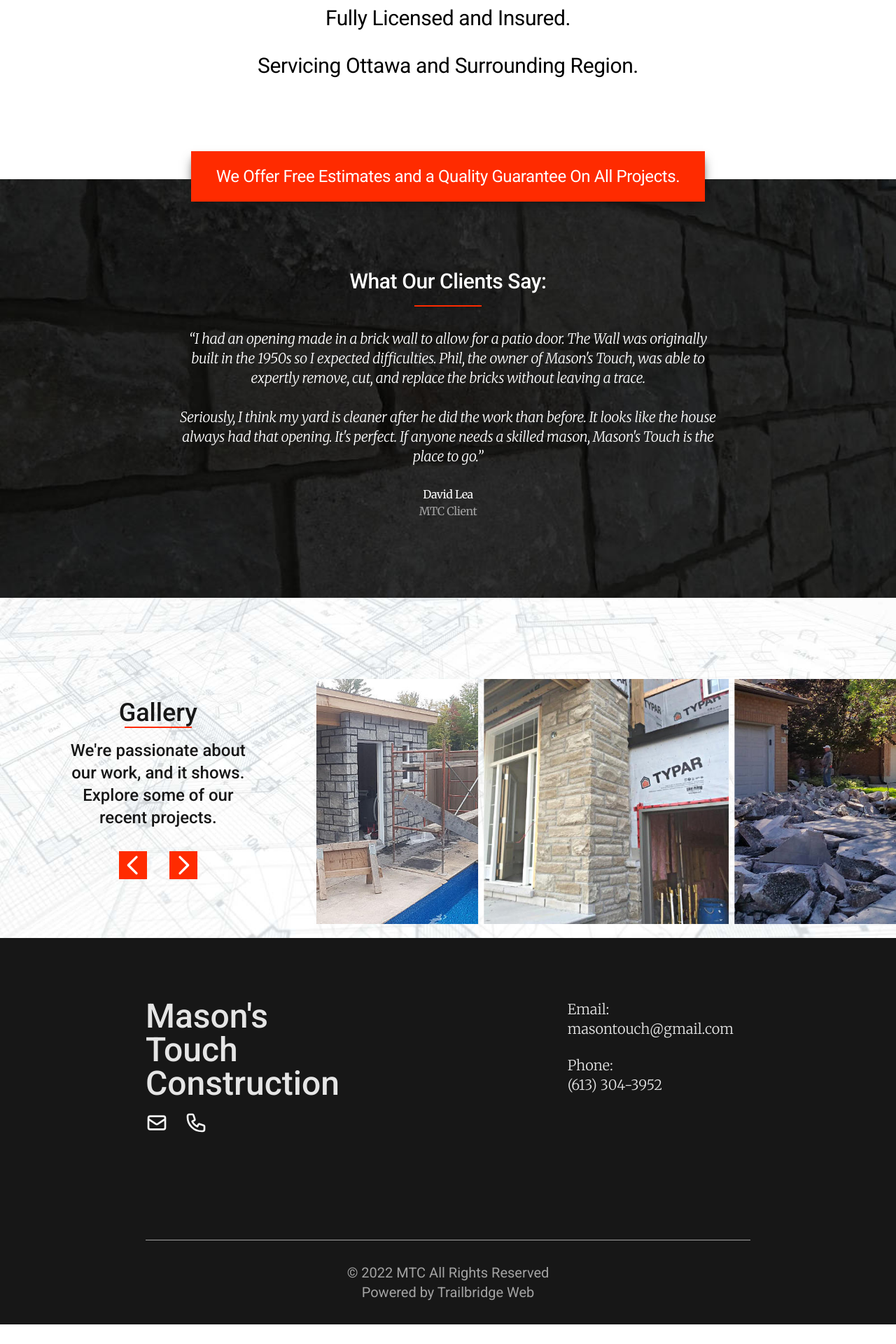
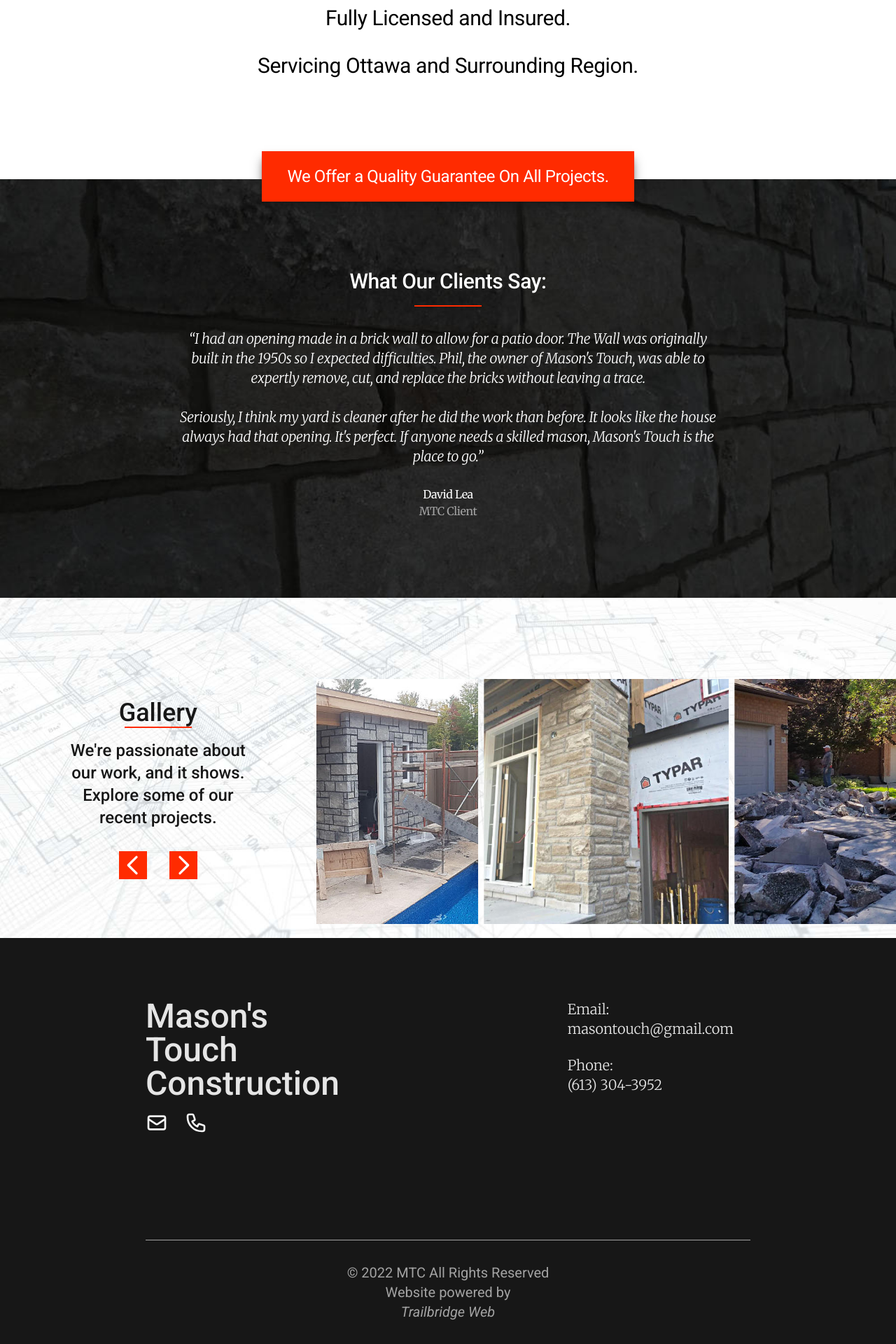
Before and after one commit to EMurrell/MTC2, a Next.js app: page / in a window 1280 px wide. Shown: the part 1386-3306 px from the top of the page at 70% size. Before the commit the page ends 3278 px from the top, so only its background shows below. Built offline with nearby package versions, Linux system fonts and the light colour scheme; some icons are missing.

Commit message:
add link to trailbridge website

```diff
--- a/components/About.js
+++ b/components/About.js
@@ -34,9 +34,7 @@ export default function About() {
       </div>
 
       <div className="flex flex-col justify-center px-8 py-4 mt-8 text-lg font-normal text-center text-white border-4 shadow-lg bg-highlight1 place-self-center md:text-xl lg:text-2xl border-highlight1 shadow-neutral-900/70">
-        <h2>
-          We Offer Free Estimates and a Quality Guarantee On All Projects.
-        </h2>
+        <h2>We Offer a Quality Guarantee On All Projects.</h2>
       </div>
     </section>
   );
--- a/components/Contact.js
+++ b/components/Contact.js
@@ -55,7 +55,13 @@ export default function Contact() {
       </div>
       <div className="flex flex-col justify-center py-8 text-lg text-center border-t border-neutral-400 lg:text-xl text-neutral-400">
         &copy; {getCurrentYear()} MTC All Rights Reserved <br />
-        Powered by Trailbridge Web
+        Website powered by{" "}
+        <a
+          className="italic hover:text-white"
+          href="https://trailbridgeweb.com"
+        >
+          Trailbridge Web
+        </a>
       </div>
     </footer>
   );
```
